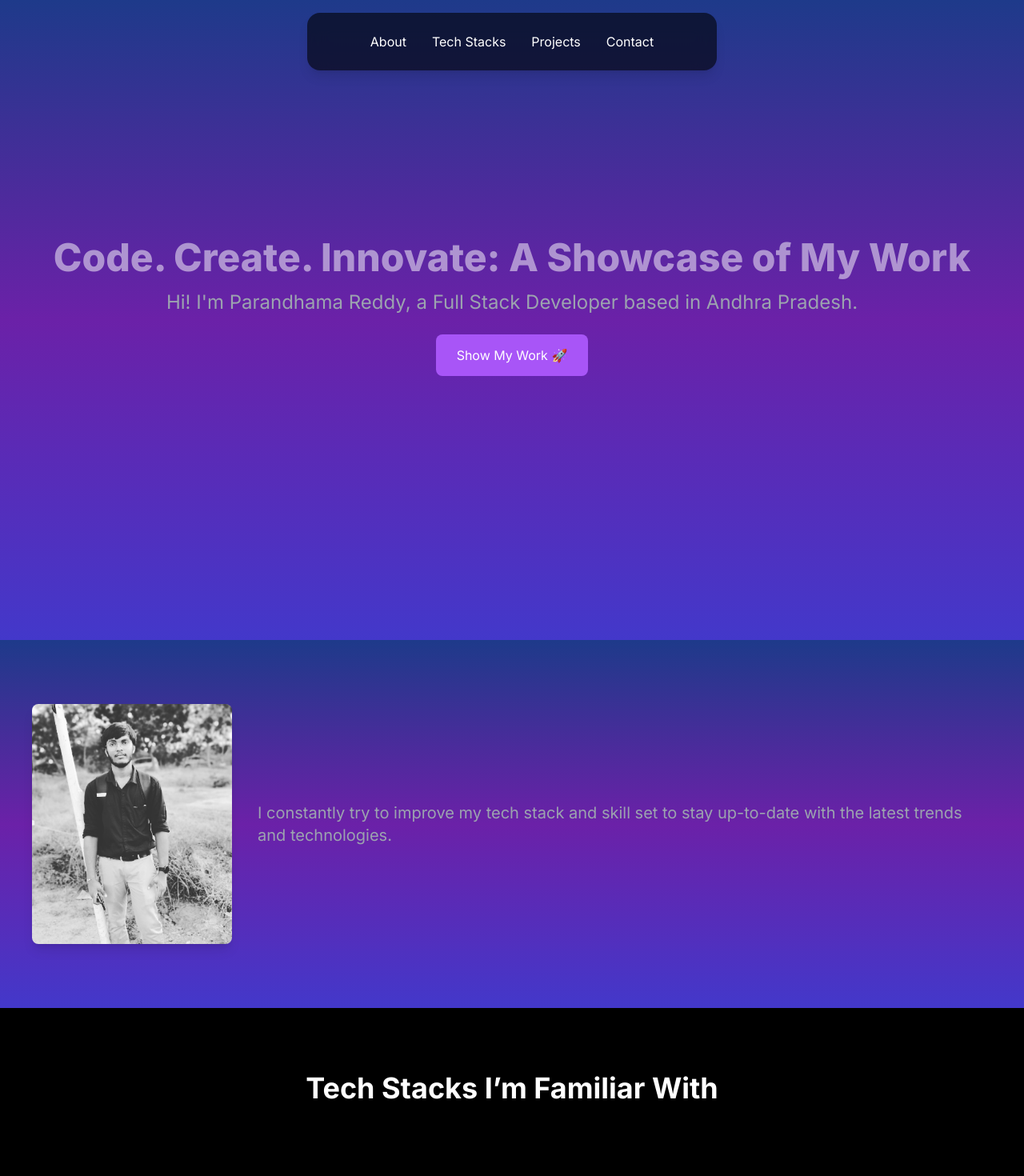
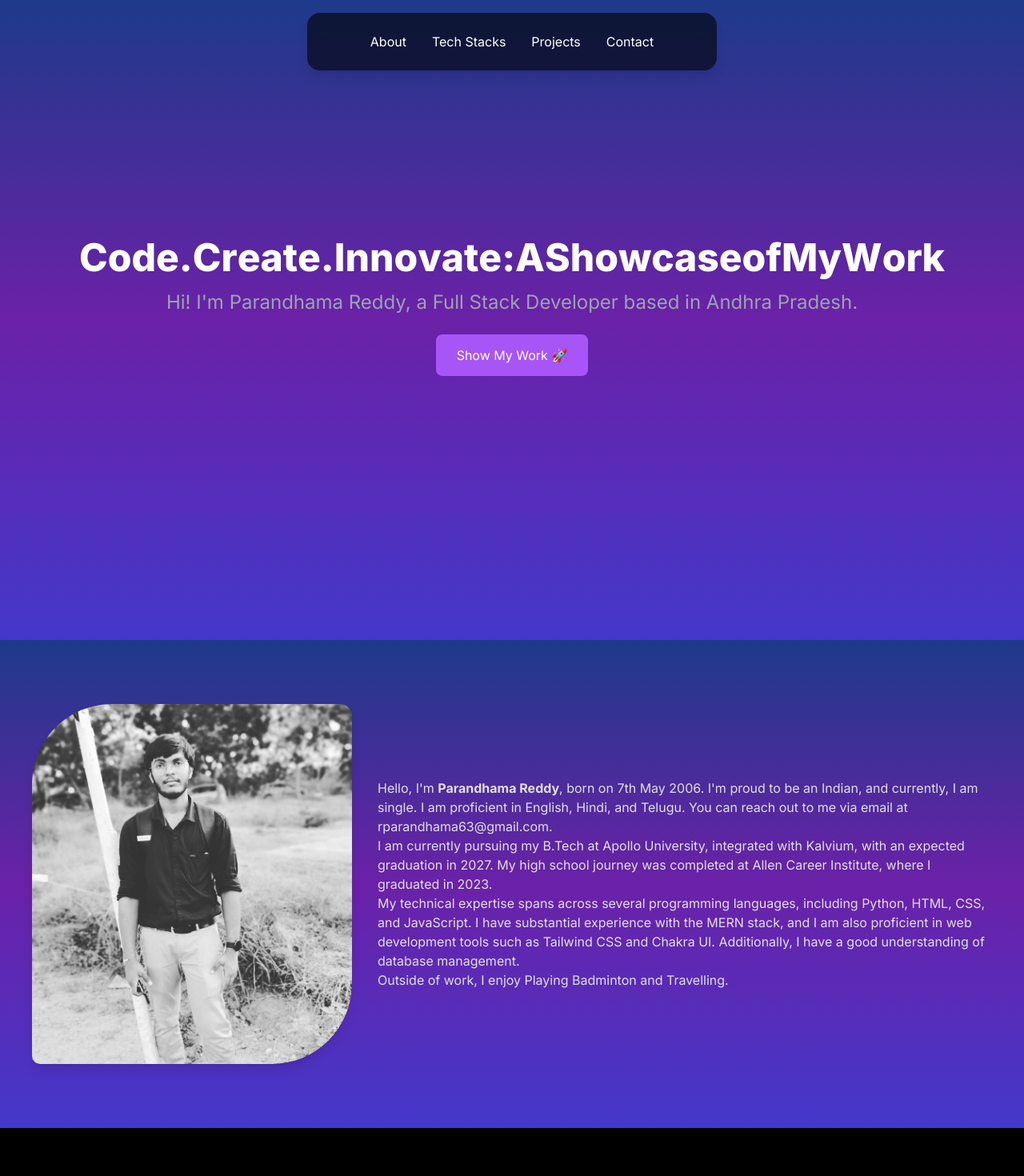
Before and after one commit to PARANDHAMAREDDYBOMMAKA/My-Portfolio, a Next.js app: page / in a window 1280 px wide. Shown: the top 1470 px of the page at 80% size. Built offline with nearby package versions, Linux system fonts and the light colour scheme.

Commit message:
Added Scrolling to the teck-stack icons

```diff
--- a/app/components/ContactSection.tsx
+++ b/app/components/ContactSection.tsx
@@ -1,9 +1,77 @@
+import { FontAwesomeIcon } from "@fortawesome/react-fontawesome";
+import {
+  faInstagram,
+  faGithub,
+  faXTwitter,
+  faLinkedin,
+  faFacebook,
+} from "@fortawesome/free-brands-svg-icons";
+
 const ContactSection: React.FC = () => (
   <section id="contact" className="py-16 text-center text-gray-200 bg-gray-900">
     <h2 className="text-4xl font-bold mb-8 glow-text">Contact Me</h2>
-    <p className="text-lg leading-8">
-      Reach out to me at <a href="mailto:rparandhama63@gmail.com" className="text-yellow-500 hover:underline">rparandhama63@gmail.com</a> or connect with me on <a href="https://www.linkedin.com/in/parandhama-reddy-bommaka/" className="text-yellow-500 hover:underline">LinkedIn</a>.
+    <p className="text-lg leading-8 mb-8">
+      Reach out to me at{" "}
+      <a
+        href="mailto:rparandhama63@gmail.com"
+        className="text-yellow-500 hover:underline"
+      >
+        rparandhama63@gmail.com
+      </a>{" "}
     </p>
+
+    <div className="flex justify-center space-x-6">
+      <a
+        href="https://www.instagram.com/parandhamareddybommaka/"
+        target="_blank"
+        rel="noopener noreferrer"
+      >
+        <FontAwesomeIcon
+          icon={faInstagram}
+          className="text-3xl text-yellow-500 hover:text-yellow-400 transition-colors duration-300"
+        />
+      </a>
+      <a
+        href="https://github.com/PARANDHAMAREDDYBOMMAKA"
+        target="_blank"
+        rel="noopener noreferrer"
+      >
+        <FontAwesomeIcon
+          icon={faGithub}
+          className="text-3xl text-yellow-500 hover:text-yellow-400 transition-colors duration-300"
+        />
+      </a>
+      <a
+        href="https://x.com/PARANDHAMA123"
+        target="_blank"
+        rel="noopener noreferrer"
+      >
+        <FontAwesomeIcon
+          icon={faXTwitter}
+          className="text-3xl text-yellow-500 hover:text-yellow-400 transition-colors duration-300"
+        />
+      </a>
+      <a
+        href="https://www.linkedin.com/in/parandhama-reddy-bommaka/"
+        target="_blank"
+        rel="noopener noreferrer"
+      >
+        <FontAwesomeIcon
+          icon={faLinkedin}
+          className="text-3xl text-yellow-500 hover:text-yellow-400 transition-colors duration-300"
+        />
+      </a>
+      <a
+        href="https://www.facebook.com/parandhamareddy.sunny/"
+        target="_blank"
+        rel="noopener noreferrer"
+      >
+        <FontAwesomeIcon
+          icon={faFacebook}
+          className="text-3xl text-yellow-500 hover:text-yellow-400 transition-colors duration-300"
+        />
+      </a>
+    </div>
   </section>
 );
 
--- a/app/components/aboutSection.tsx
+++ b/app/components/aboutSection.tsx
@@ -1,3 +1,4 @@
+/* eslint-disable react/no-unescaped-entities */
 import Image from "next/image";
 
 const AboutSection: React.FC = () => (
@@ -6,20 +7,20 @@ const AboutSection: React.FC = () => (
     className="py-20 px-10 bg-gradient-to-b from-blue-900 via-purple-800 to-indigo-700"
   >
     <div className="flex flex-col md:flex-row items-center">
-      <div className="flex-shrink-0 mb-6 md:mb-0 md:mr-8">
-        <div className="relative group w-[250px] h-[300px] rounded-lg overflow-hidden shadow-lg">
-          <div className="absolute top-[-10px] left-[-10px] w-[calc(100%+20px)] h-[calc(100%+20px)] rounded-lg overflow-hidden">
+      <div className="flex-shrink-0 mb-6 md:mb-0 md:mr-8 relative">
+        <div className="relative group w-[400px] h-[450px] rounded-[100px_15px_100px_10px] overflow-hidden shadow-lg before:content-[''] before:absolute before:bottom-[-20px] before:left-[50px] before:w-[40px] before:h-[40px] before:bg-gradient-to-b from-blue-900 via-purple-800 to-indigo-700 before:clip-path-polygon-[50%_0%,_0%_100%,_100%_100%]">
+          <div className="absolute top-[-10px] left-[-10px] w-[calc(100%+10px)] h-[calc(100%+10px)] rounded-[100px_15px_100px_10px] overflow-hidden">
             <Image
               src="/photo.jpeg"
               alt="Profile Picture"
-              layout="fill"
-              objectFit="cover"
-              className="transition-transform transform group-hover:scale-110"
+              fill
+              className="object-cover transition-transform transform group-hover:scale-110"
             />
           </div>
-          <div className="absolute inset-0 flex items-end justify-star opacity-0 group-hover:opacity-100 transition-opacity">
+          <div className="absolute inset-0 flex items-end justify-start opacity-0 group-hover:opacity-100 transition-opacity">
             <p className="text-sm font-regular bg-black text-opacity-5 bg-opacity-60 px-2 py-1 rounded-lg">
-              Full Stack <br />Developer
+              Full Stack <br />
+              Developer
               <br />
               <span className="text-white">
                 <strong>Parandhama Reddy</strong>
@@ -29,10 +30,29 @@ const AboutSection: React.FC = () => (
         </div>
       </div>
       <div className="text-center md:text-left">
-        <p className="text-xl text-gray-400">
-          I constantly try to improve my tech stack and skill set to stay
-          up-to-date with the latest trends and technologies.
+        <p>
+          Hello, I'm <strong>Parandhama Reddy</strong>, born on 7th May 2006.
+          I'm proud to be an Indian, and currently, I am single. I am proficient
+          in English, Hindi, and Telugu. You can reach out to me via email at{" "}
+          <a href="mailto:rparandhama63@gmail.com">rparandhama63@gmail.com</a>.
         </p>
+
+        <p>
+          I am currently pursuing my B.Tech at Apollo University, integrated
+          with Kalvium, with an expected graduation in 2027. My high school
+          journey was completed at Allen Career Institute, where I graduated in
+          2023.
+        </p>
+
+        <p>
+          My technical expertise spans across several programming languages,
+          including Python, HTML, CSS, and JavaScript. I have substantial
+          experience with the MERN stack, and I am also proficient in web
+          development tools such as Tailwind CSS and Chakra UI. Additionally, I
+          have a good understanding of database management.
+        </p>
+
+        <p>Outside of work, I enjoy Playing Badminton and Travelling.</p>
       </div>
     </div>
   </section>
--- a/app/components/heroSection.tsx
+++ b/app/components/heroSection.tsx
@@ -2,14 +2,25 @@
 import Image from "next/image";
 import Link from "next/link";
 
-const HeroSection: React.FC = () => (
+const HeroSection: React.FC = () => {
+  return (
     <section
       id="home"
       className="flex flex-col items-center justify-center h-screen bg-gradient-to-b from-blue-900 via-purple-800 to-indigo-700 text-white text-center"
     >
       <div className="flex flex-col items-center mb-8">
-      <h1 className="text-5xl font-extrabold mb-4 animate-pulse">
-        Code. Create. Innovate: A Showcase of My Work
+        <h1 className="text-5xl font-extrabold mb-4">
+          {Array.from("Code. Create. Innovate: A Showcase of My Work").map(
+            (char, index) => (
+              <span
+                key={index}
+                className="inline-block animate-fade-in"
+                style={{ animationDelay: `${index * 0.05}s` }}
+              >
+                {char}
+              </span>
+            )
+          )}
         </h1>
         <p className="text-2xl mb-6 text-gray-400">
           Hi! I'm Parandhama Reddy, a Full Stack Developer based in Andhra
@@ -23,5 +34,6 @@ const HeroSection: React.FC = () => (
       </div>
     </section>
   );
+};
 
 export default HeroSection;
--- a/app/globals.css
+++ b/app/globals.css
@@ -5,7 +5,6 @@
 /* Import slick-carousel styles */
 @import "~slick-carousel/slick/slick.css";
 @import "~slick-carousel/slick/slick-theme.css";
-
 
 /* :root {
   --foreground-rgb: 0, 0, 0;
@@ -33,7 +32,8 @@ body {
 }
 .glow-text {
   color: #ffffff;
-  text-shadow: 0 0 5px #ff0000, 0 0 10px #ff0000, 0 0 15px #ff0000, 0 0 20px #ff0000, 0 0 25px #ff0000, 0 0 30px #ff0000, 0 0 35px #ff0000;
+  text-shadow: 0 0 5px #ff0000, 0 0 10px #ff0000, 0 0 15px #ff0000,
+    0 0 20px #ff0000, 0 0 25px #ff0000, 0 0 30px #ff0000, 0 0 35px #ff0000;
 }
 
 /* Add this to your global CSS or a relevant stylesheet */
@@ -47,6 +47,23 @@ body {
   transform: scale(1.1); /* Slightly enlarges the icon on hover */
 }
 
+@keyframes fade-in {
+  0% {
+    opacity: 0;
+    transform: translateY(10px);
+  }
+  100% {
+    opacity: 1;
+    transform: translateY(0);
+  }
+}
+
+.animate-fade-in {
+  opacity: 0;
+  animation: fade-in 0.5s forwards;
+}
+
+
 /* @layer utilities {
   .text-balance {
     text-wrap: balance;
--- a/package.json
+++ b/package.json
@@ -9,6 +9,7 @@
     "lint": "next lint"
   },
   "dependencies": {
+    "@fortawesome/fontawesome-svg-core": "^6.6.0",
     "@fortawesome/free-brands-svg-icons": "^6.6.0",
     "@fortawesome/free-solid-svg-icons": "^6.6.0",
     "@fortawesome/react-fontawesome": "^0.2.2",
```
Also changed, not shown: 1 other file (tests, documents, lock files or other folders). Lines whose indentation alone changed are shown as unchanged.
